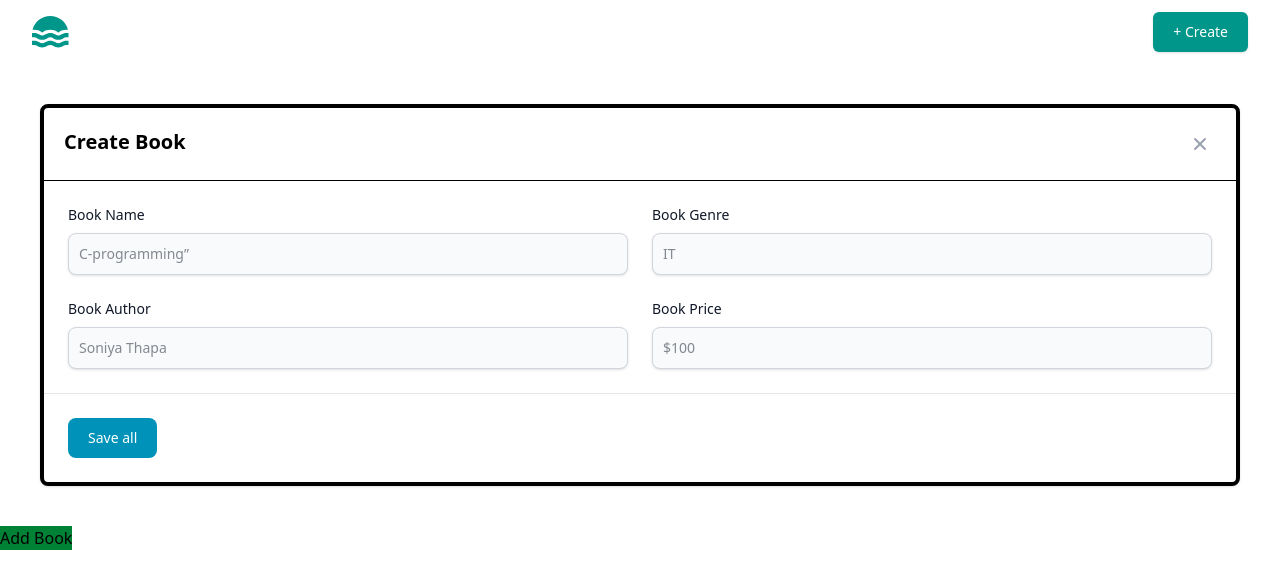
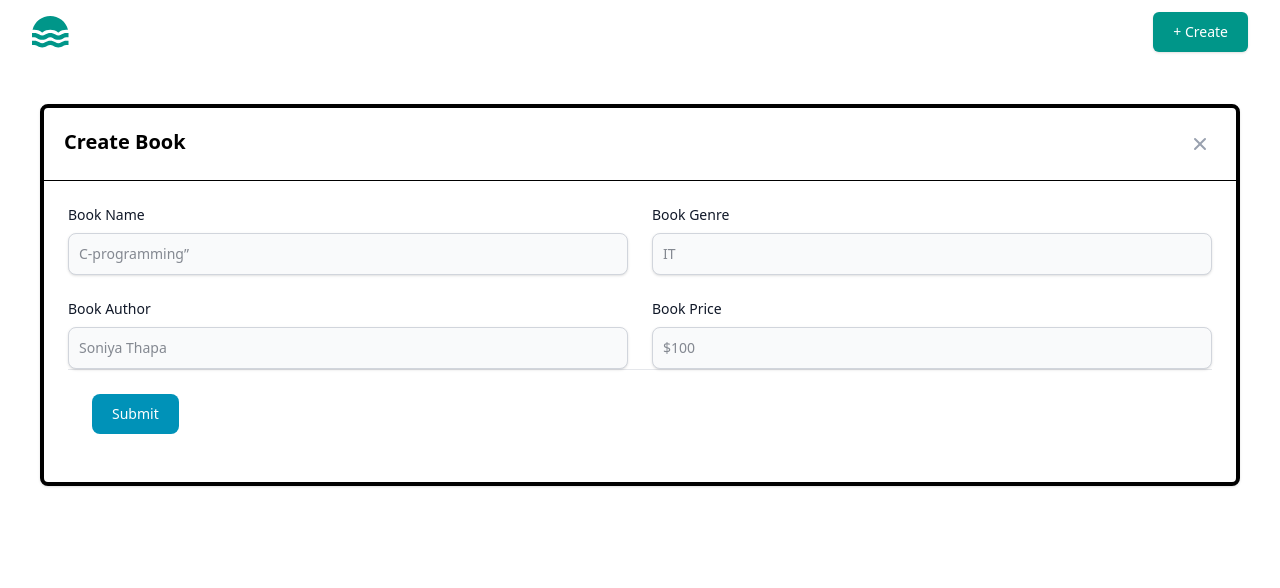
Before and after one commit to Soniya-Thapa/react_frontend_for_node.js, a React (Vite) app: page /create-page in a window 1280 px wide. Shown: the top 588 px of the page. Built offline with nearby package versions, Linux system fonts and the light colour scheme.

Commit message:
create api commit

```diff
--- a/src/pages/CreatePage.jsx
+++ b/src/pages/CreatePage.jsx
@@ -1,8 +1,11 @@
 import { useState } from "react"
 import Button from "../components/Button"
 import Navbar from "../components/Navbar"
+import axios from "axios"
+import { useNavigate } from "react-router-dom"
 
 function CreatePage() {
+  const navigate = useNavigate()
   // //first approach
   // const [bookName,setBookname] = useState("")
   // const [bookGenre,setBookgenre] = useState("")
@@ -16,20 +19,31 @@ function CreatePage() {
     bookAuthor: "",
     bookPrice: ""
   })
-  const handleChange = (event)=>{
+  const handleChange = (event) => {
     // let value = event.target.value // k type haneko
     // let name = event.target.name //k ma type haneko
 
     //destructure
-    let {name,value} = event.target
+    let { name, value } = event.target
 
     //aaba hami bookName,... ma value set garxam
     setBookdata({
       ...bookData, //spread operator
-      [name] : value
+      [name]: value
     })
   }
-  console.log(bookData)
+  const submitData = async (event) => {
+    //get ma api matra halda hunthiyo tara post ma api sangai data nih halnu parxa
+    //data sadhai object ko format ma hunu parxa jaslai at the end axios ley json ma convert gardinxa
+    event.preventDefault() // yo sadhai top mai huna parxa ra yo hamley garenam bhani function call bhayepani url ma data aauxa, page load hunxa ra api call hudaina
+    const response = await axios.post("http://localhost:3000/books", bookData)
+    if (response.status === 200) {
+      navigate("/")
+    }
+    else {
+      alert("something is wrong!")
+    }
+  }
   return (
     <>
       <Navbar />
@@ -45,37 +59,38 @@ function CreatePage() {
             </button>
           </div>
           <div className="p-6 space-y-6">
-            <form action="#">
+            <form onSubmit={submitData}>
               <div className="grid grid-cols-6 gap-6">
                 <div className="col-span-6 sm:col-span-3">
                   <label htmlFor="product-name" className="text-sm font-medium text-gray-900 block mb-2">Book Name</label>
                   <input
-                  // onChange={(event) => setBookname(event.target.value)}
-                  onChange = {handleChange}
-                  type="text" name="bookName" id="product-name" className="shadow-sm bg-gray-50 border border-gray-300 text-gray-900 sm:text-sm rounded-lg focus:ring-cyan-600 focus:border-cyan-600 block w-full p-2.5" placeholder="C-programming”" required />
+                    // onChange={(event) => setBookname(event.target.value)}
+                    onChange={handleChange}
+                    type="text" name="bookName" id="product-name" className="shadow-sm bg-gray-50 border border-gray-300 text-gray-900 sm:text-sm rounded-lg focus:ring-cyan-600 focus:border-cyan-600 block w-full p-2.5" placeholder="C-programming”" required />
                 </div>
                 <div className="col-span-6 sm:col-span-3">
                   <label htmlFor="category" className="text-sm font-medium text-gray-900 block mb-2">Book Genre</label>
-                  <input onChange = {handleChange} type="text" name="bookGenre" id="category" className="shadow-sm bg-gray-50 border border-gray-300 text-gray-900 sm:text-sm rounded-lg focus:ring-cyan-600 focus:border-cyan-600 block w-full p-2.5" placeholder="IT" required />
+                  <input onChange={handleChange} type="text" name="bookGenre" id="category" className="shadow-sm bg-gray-50 border border-gray-300 text-gray-900 sm:text-sm rounded-lg focus:ring-cyan-600 focus:border-cyan-600 block w-full p-2.5" placeholder="IT" required />
                 </div>
                 <div className="col-span-6 sm:col-span-3">
                   <label htmlFor="brand" className="text-sm font-medium text-gray-900 block mb-2">Book Author</label>
-                  <input onChange = {handleChange} type="text" name="bookAuthor" id="brand" className="shadow-sm bg-gray-50 border border-gray-300 text-gray-900 sm:text-sm rounded-lg focus:ring-cyan-600 focus:border-cyan-600 block w-full p-2.5" placeholder="Soniya Thapa" required />
+                  <input onChange={handleChange} type="text" name="bookAuthor" id="brand" className="shadow-sm bg-gray-50 border border-gray-300 text-gray-900 sm:text-sm rounded-lg focus:ring-cyan-600 focus:border-cyan-600 block w-full p-2.5" placeholder="Soniya Thapa" required />
                 </div>
                 <div className="col-span-6 sm:col-span-3">
                   <label htmlFor="price" className="text-sm font-medium text-gray-900 block mb-2">Book Price</label>
-                  <input onChange = {handleChange} type="number" name="bookPrice" id="price" className="shadow-sm bg-gray-50 border border-gray-300 text-gray-900 sm:text-sm rounded-lg focus:ring-cyan-600 focus:border-cyan-600 block w-full p-2.5" placeholder="$100" required />
+                  <input onChange={handleChange} type="number" name="bookPrice" id="price" className="shadow-sm bg-gray-50 border border-gray-300 text-gray-900 sm:text-sm rounded-lg focus:ring-cyan-600 focus:border-cyan-600 block w-full p-2.5" placeholder="$100" required />
                 </div>
+              </div>
+              <div className="p-6 border-t border-gray-200 rounded-b">
+                <button className="text-white bg-cyan-600 hover:bg-cyan-700 focus:ring-4 focus:ring-cyan-200 font-medium rounded-lg text-sm px-5 py-2.5 text-center" type="submit" onClick={(event) => {
+                  event.target.blur(); // 🔙 removes focus after click
+                }}>Submit</button>
               </div>
             </form>
           </div>
-          <div className="p-6 border-t border-gray-200 rounded-b">
-            <button className="text-white bg-cyan-600 hover:bg-cyan-700 focus:ring-4 focus:ring-cyan-200 font-medium rounded-lg text-sm px-5 py-2.5 text-center" type="submit">Save all</button>
-          </div>
+
         </div>
       </div>
-
-      <Button title="Add Book" />
     </>
   )
 }
```
